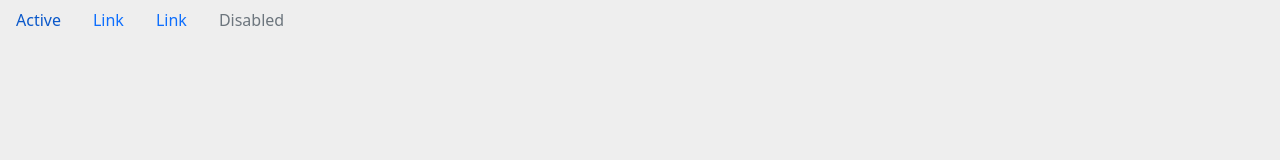
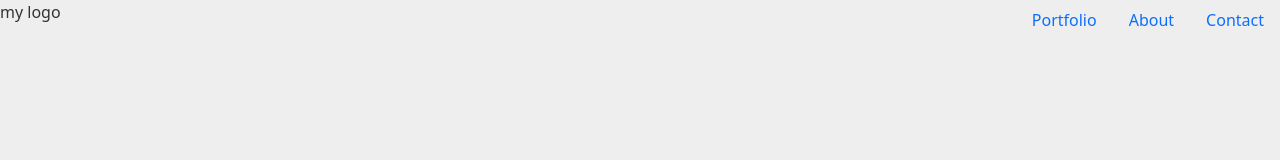
Before and after one commit to mahabubx7/bootstrap-pair-project, a plain HTML site: page index.html in a window 1280 px wide. Drawn offline with nearby package versions, Linux system fonts and the light colour scheme.

Commit message:
:hammer: nav-menu

```diff
--- a/index.html
+++ b/index.html
@@ -12,21 +12,21 @@
 <body>
   <!-- Header -->
   <header>
-    <nav id="top">
-      <ul class="nav">
+    <nav id="top" class="d-flex justify-content-between">
+      <span class="logo">my logo</span> <!-- //Logo-->
+
+      <!-- Menu -->
+      <ul class="nav text-capitalize" id="menu">
         <li class="nav-item">
-          <a class="nav-link active" aria-current="page" href="#">Active</a>
+          <a class="nav-link active" aria-current="page" href="#">portfolio</a>
         </li>
         <li class="nav-item">
-          <a class="nav-link" href="#">Link</a>
+          <a class="nav-link" href="#">about</a>
         </li>
         <li class="nav-item">
-          <a class="nav-link" href="#">Link</a>
+          <a class="nav-link" href="#">contact</a>
         </li>
-        <li class="nav-item">
-          <a class="nav-link disabled" href="#" tabindex="-1" aria-disabled="true">Disabled</a>
-        </li>
-      </ul>
+      </ul> <!-- //Menu-->
     </nav>
   </header> <!-- //Header -->
 
--- a/styles.css
+++ b/styles.css
@@ -6,3 +6,7 @@ body {
   background-color: #eee;
   color: #333;
 }
+
+.btn-template {
+  color: #6070ff;
+}
```
